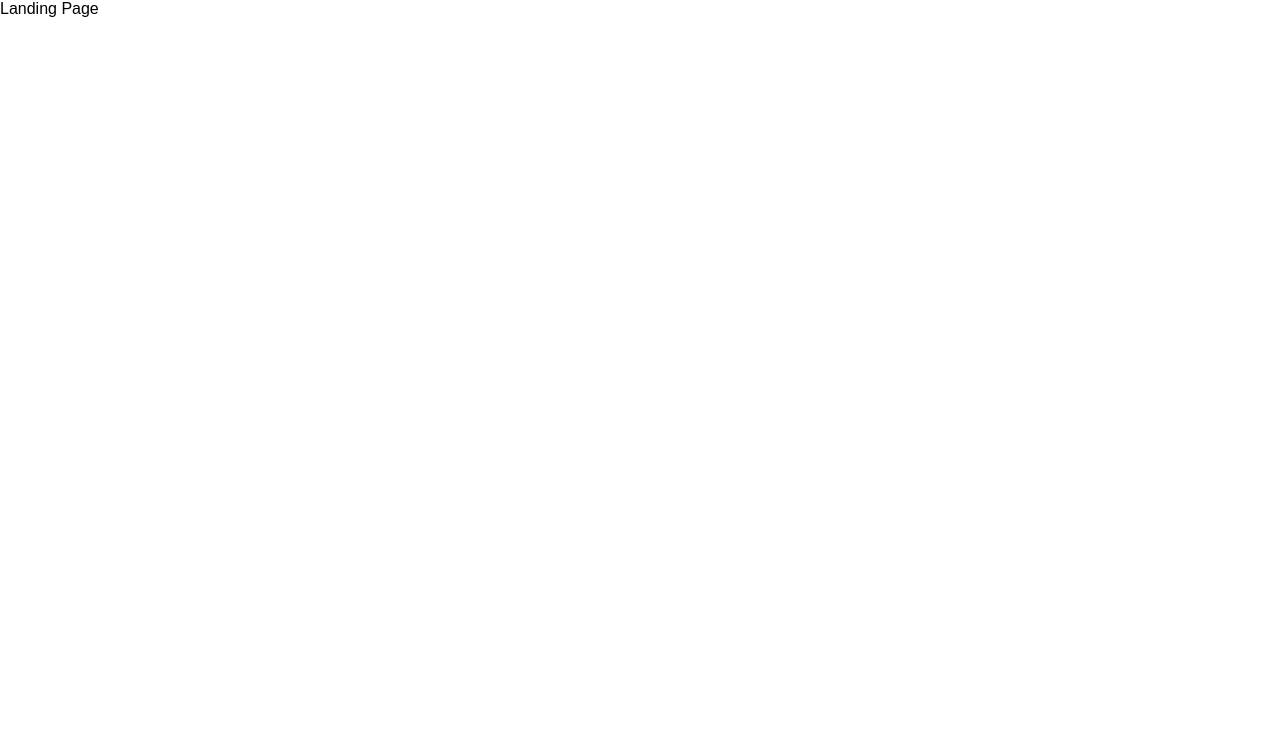
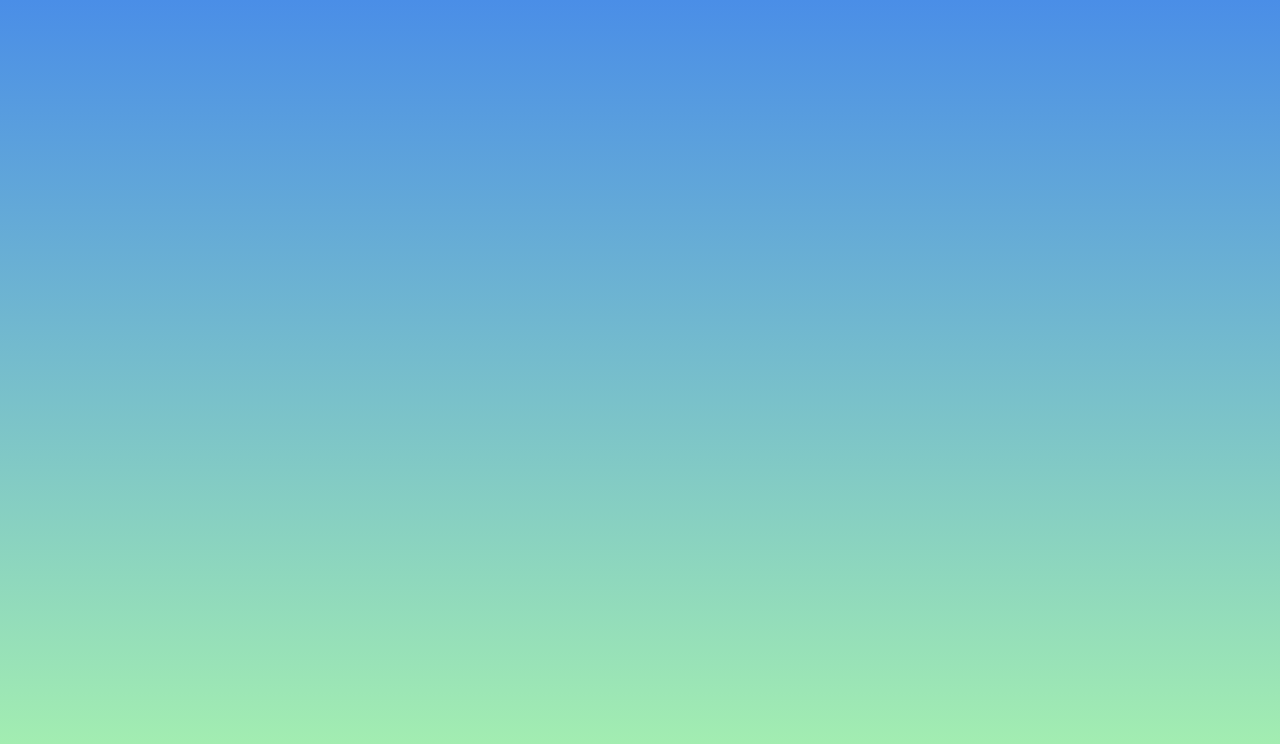
Before and after one commit to rpt21savage/sketch-pals, a React app: page / in a window 1280 px wide. Shown: the top 744 px of the page. Built offline with nearby package versions, Linux system fonts and the light colour scheme.

Commit message:
Set Container Div equal to fullscreen

```diff
--- a/client/src/Landing.tsx
+++ b/client/src/Landing.tsx
@@ -1,9 +1,16 @@
 import * as React from 'react';
+import styled from 'styled-components'
+
+const Container = styled.div`
+height: 100vh;
+background: rgb(74,142,231);
+background: linear-gradient(180deg, rgba(74,142,231,1) 0%, rgba(169,244,173,1) 100%);
+`
 
 const Landing:React.FC = () => {
   // Should include title, and "Join Game" / "Create a Game" buttons. Possibly option to view ongoing public games
   return (
-    <div>Landing Page</div>
+    <Container></Container>
   );
 }
 
```
